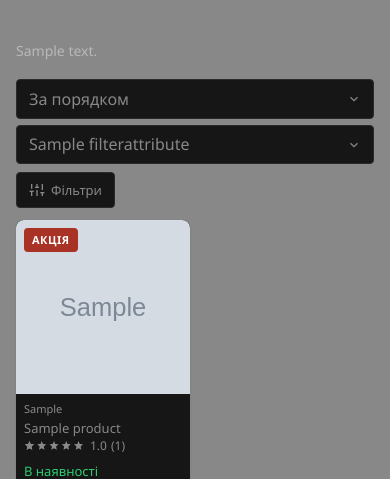
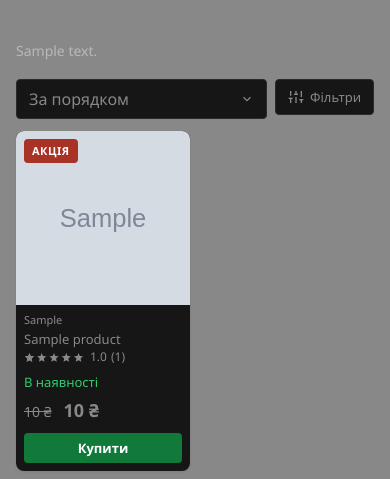
Before and after one commit to BonisOleg/books, a Django app: page /catalog/sample/ in a window 390 px wide. Shown: the part 132-611 px from the top of the page. Run offline with Django 5.2, Linux system fonts and the light colour scheme; data comes from the database, SQL or seed files in the repository; tables that the repository leaves empty hold one stand-in row (values such as "Sample post"); grey boxes marked "Sample" are stand-in pictures; some libraries are stand-ins or nearby versions.

Commit message:
feat: product card price-button fix + attr filters moved to sidebar
Task 1: fix product-card gap between price and buy button
- product-card__name: flex:1 absorbs extra space → price+button always adjacent
- product-card__actions: remove margin-top:auto (was creating gap)

Task 2: move attr-filters from toolbar into filter_panel sidebar
- filter_panel.html: attr filter groups added (filter-group__title + filter-checkbox)
- filter_panel form: hx-include no longer needs .attr-filters__fields input
- category_detail.html: remove attr_filters toolbar include; sidebar/mobile-filters
  visible when filter_groups OR attribute_filters; sort hx-include updated
- category_list.html: remove attr_filters toolbar include (catalog has no sidebar)
- catalog-filters.css: remove dead .attr-filter* / .attr-filters* styles
- catalog-filters.js: remove dead attr-filters submit handler; add mobile scroll-to-grid
  after Застосувати (htmx:afterSwap + submit button tracking)

Tests: update test_catalog_filters.py for sidebar markup
- filter-checkbox class, filter-panel__submit button, SORT_HX_INCLUDE constant
- catalog tests: attr filters no longer rendered in catalog toolbar

Co-authored-by: Cursor <cursoragent@cursor.com>

```diff
--- a/static/css/catalog-filters.css
+++ b/static/css/catalog-filters.css
@@ -24,195 +24,15 @@
     max-width: 220px;
 }
 
-.attr-filters {
-    display: flex;
-    flex-wrap: wrap;
-    align-items: flex-start;
-    gap: 8px;
-    min-width: 0;
-    max-width: 100%;
-    margin: 0;
-}
-
-.attr-filters__fields {
-    display: flex;
-    flex-wrap: wrap;
-    align-items: flex-start;
-    gap: 8px;
-    min-width: 0;
-    max-width: 100%;
-}
-
-.attr-filter {
-    position: relative;
-    flex: 0 1 auto;
-    min-width: 0;
-    max-width: 100%;
-}
-
-.attr-filter__summary {
-    display: flex;
-    align-items: center;
-    justify-content: space-between;
-    gap: 8px;
-    box-sizing: border-box;
-    width: auto;
-    max-width: 11rem;
-    min-height: 38px;
-    margin: 0;
-    padding: 8px 12px;
-    list-style: none;
-    cursor: pointer;
-    background: var(--color-bg-white);
-    border: 1px solid var(--color-border);
-    border-radius: var(--radius-sm);
-    color: var(--color-text);
-    font-size: 0.8125rem;
-    font-family: var(--font-main);
-    line-height: 1.3;
-    -webkit-appearance: none;
-    appearance: none;
-    -webkit-tap-highlight-color: transparent;
-    touch-action: manipulation;
-    -webkit-user-select: none;
-    user-select: none;
-}
-
-.attr-filter__summary::-webkit-details-marker {
-    display: none;
-}
-
-.attr-filter__summary:focus-visible {
-    outline: 2px solid var(--color-accent);
-    outline-offset: 1px;
-}
-
-.attr-filter__label {
-    overflow: hidden;
-    text-overflow: ellipsis;
-    white-space: nowrap;
-    min-width: 0;
-}
-
-.attr-filter__arrow {
-    width: 14px;
-    height: 14px;
-    flex-shrink: 0;
-    color: var(--color-text-muted);
-    transition: transform 0.2s ease, color 0.2s ease;
-}
-
-.attr-filter[open] .attr-filter__summary {
-    border-color: var(--color-accent);
-}
-
-.attr-filter[open] .attr-filter__arrow {
-    transform: rotate(180deg);
-    color: var(--color-accent);
-}
-
-.attr-filter__panel {
-    position: absolute;
-    z-index: 40;
-    top: calc(100% + 6px);
-    left: 0;
-    box-sizing: border-box;
-    display: flex;
-    flex-direction: column;
-    width: max-content;
-    min-width: 100%;
-    max-width: 16rem;
-    max-height: 16rem;
-    max-height: min(16rem, 70dvh);
-    overflow: hidden;
-    background: var(--color-primary-light);
-    border: 1px solid var(--color-border);
-    border-radius: var(--radius-md);
-    box-shadow: 0 16px 48px rgba(0, 0, 0, 0.7), 0 4px 12px rgba(0, 0, 0, 0.5);
-}
-
-.attr-filter__options {
-    min-height: 0;
-    overflow-x: hidden;
-    overflow-y: auto;
-    -webkit-overflow-scrolling: touch;
-    overscroll-behavior: contain;
-}
-
-.attr-filter__option {
-    display: flex;
-    align-items: flex-start;
-    gap: 8px;
-    margin: 0;
-    padding: 10px 12px;
-    color: var(--color-text);
-    font-size: 0.875rem;
-    line-height: 1.35;
-    cursor: pointer;
-    -webkit-tap-highlight-color: transparent;
-    touch-action: manipulation;
-}
-
-.attr-filter__option + .attr-filter__option {
-    border-top: 1px solid var(--color-border-light);
-}
-
-.attr-filter__option input {
-    width: 16px;
-    height: 16px;
-    margin: 2px 0 0;
-    flex-shrink: 0;
-    accent-color: var(--color-accent);
-}
-
-.attr-filter__option span {
-    min-width: 0;
-    overflow-wrap: anywhere;
-}
-
-.attr-filter__option:hover,
-.attr-filter__option:focus-within {
-    background: rgba(201, 162, 91, 0.1);
-    color: var(--color-accent);
-}
-
-.attr-filter__apply {
-    display: flex;
-    align-items: center;
-    justify-content: center;
-    align-self: stretch;
-    flex: 0 0 auto;
-    min-height: 44px;
-    margin: 8px;
-    padding: 10px 14px;
-    box-sizing: border-box;
-    font-size: 0.875rem;
-    line-height: 1.2;
-    touch-action: manipulation;
-    -webkit-tap-highlight-color: transparent;
-}
-
 @media (max-width: 767px) {
     .catalog-toolbar__controls .catalog-toolbar__sort,
-    .catalog-toolbar__controls .cs-wrap,
-    .attr-filter,
-    .attr-filter__summary {
+    .catalog-toolbar__controls .cs-wrap {
         max-width: 100%;
     }
 
-    .attr-filter__summary,
     .catalog-toolbar__controls .cs-trigger,
-    .catalog-toolbar__controls select,
-    .attr-filter__apply {
+    .catalog-toolbar__controls select {
         font-size: 16px;
-    }
-
-    .attr-filter__panel {
-        max-width: min(16rem, 100%);
-    }
-
-    .attr-filter__apply {
-        min-height: 44px;
     }
 }
 
@@ -222,24 +42,9 @@
     }
 
     .catalog-toolbar__controls .catalog-toolbar__sort,
-    .catalog-toolbar__controls .cs-wrap,
-    .attr-filters,
-    .attr-filters__fields,
-    .attr-filter,
-    .attr-filter__summary,
-    .attr-filter__panel {
+    .catalog-toolbar__controls .cs-wrap {
         flex-basis: 100%;
         width: 100%;
         max-width: 100%;
     }
-
-    .attr-filter__panel {
-        left: 0;
-        right: 0;
-    }
-
-    .attr-filter__apply {
-        min-height: 44px;
-        margin: 8px;
-    }
 }
--- a/static/css/product-card.css
+++ b/static/css/product-card.css
@@ -79,6 +79,7 @@
     overflow-wrap: anywhere;
     word-break: break-word;
     min-width: 0;
+    flex: 1;
 }
 
 .product-card__name a {
@@ -99,7 +100,6 @@
 
 .product-card__actions {
     padding-top: 4px;
-    margin-top: auto;
 }
 
 .rating {
--- a/static/js/catalog-filters.js
+++ b/static/js/catalog-filters.js
@@ -1,39 +1,36 @@
 (function () {
     'use strict';
 
-    function closeOthers(current) {
-        document.querySelectorAll('.attr-filter[open]').forEach(function (node) {
-            if (node !== current) {
-                node.removeAttribute('open');
-            }
-        });
-    }
+    var _submitClicked = false;
 
-    document.addEventListener('click', function (event) {
-        var inside = event.target.closest ? event.target.closest('.attr-filter') : null;
-        closeOthers(inside);
-    });
-
-    document.addEventListener('keydown', function (event) {
-        if (event.key === 'Escape') {
-            closeOthers(null);
+    document.addEventListener('click', function (e) {
+        if (e.target.closest && e.target.closest('.filter-panel__submit')) {
+            _submitClicked = true;
         }
     });
 
-    document.querySelectorAll('form.attr-filters').forEach(function (form) {
-        form.addEventListener('submit', function () {
-            var select = document.querySelector('.catalog-toolbar select[name="sort"]');
-            if (!select) {
-                return;
+    document.body.addEventListener('htmx:afterSwap', function (e) {
+        if (!_submitClicked) {
+            return;
+        }
+        _submitClicked = false;
+        if (!e.detail || !e.detail.target || e.detail.target.id !== 'product-grid') {
+            return;
+        }
+        var panel = document.getElementById('mobile-filters');
+        if (panel && panel.classList.contains('is-open')) {
+            panel.classList.remove('is-open');
+            var overlay = document.getElementById('filter-overlay');
+            if (overlay) {
+                overlay.classList.remove('is-visible');
             }
-            var value = select.value || '';
-            if (!value || value.charAt(0) === '/' || value.charAt(0) === '?') {
-                return;
-            }
-            var hidden = form.querySelector('input[name="sort"]');
-            if (hidden) {
-                hidden.value = value;
-            }
-        });
+            document.body.style.overflow = '';
+        }
+        var grid = document.getElementById('product-grid');
+        if (grid) {
+            setTimeout(function () {
+                grid.scrollIntoView({ behavior: 'smooth', block: 'start' });
+            }, 50);
+        }
     });
 }());
--- a/templates/products/category_detail.html
+++ b/templates/products/category_detail.html
@@ -60,7 +60,7 @@
             <select hx-get="{% url 'products:category' category.slug %}"
                     hx-target="#product-grid"
                     hx-swap="innerHTML"
-                    hx-include=".filter-panel input[name], .filter-panel select[name], .attr-filters__fields input"
+                    hx-include=".filter-panel input[name], .filter-panel select[name]"
                     name="sort"
                     data-custom-select
                     aria-label="{% trans 'Сортування' %}">
@@ -70,9 +70,8 @@
                 <option value="newest" {% if current_sort == 'newest' %}selected{% endif %}>{% trans 'За новизною' %}</option>
             </select>
         </div>
-        {% include "products/partials/attribute_filters.html" %}
         </div>
-        {% if filter_groups %}
+        {% if filter_groups or attribute_filters %}
         <button class="catalog-toolbar__filter-btn" id="open-filters">
             <svg viewBox="0 0 24 24" fill="none" stroke="currentColor" stroke-width="2">
                 <line x1="4" y1="21" x2="4" y2="14"/><line x1="4" y1="10" x2="4" y2="3"/>
@@ -86,14 +85,14 @@
         {% endif %}
     </div>
 
-    <div class="catalog-layout{% if not filter_groups %} catalog-layout--full{% endif %}">
-        {% if filter_groups %}
+    <div class="catalog-layout{% if not filter_groups and not attribute_filters %} catalog-layout--full{% endif %}">
+        {% if filter_groups or attribute_filters %}
         <aside class="catalog-sidebar">
             {% include "products/partials/filter_panel.html" %}
         </aside>
         {% endif %}
 
-        <div id="product-grid" class="product-grid{% if filter_groups %} product-grid--with-sidebar{% endif %}">
+        <div id="product-grid" class="product-grid{% if filter_groups or attribute_filters %} product-grid--with-sidebar{% endif %}">
             {% include "products/partials/product_grid.html" %}
         </div>
     </div>
@@ -102,7 +101,7 @@
 
 </div>
 
-{% if filter_groups %}
+{% if filter_groups or attribute_filters %}
 <div class="mobile-menu__overlay" id="filter-overlay"></div>
 <div class="mobile-filters" id="mobile-filters">
     <div class="mobile-filters__header">
--- a/templates/products/category_list.html
+++ b/templates/products/category_list.html
@@ -43,7 +43,6 @@
                 <option value="{% querystring sort='newest' page=None %}" {% if current_sort == 'newest' %}selected{% endif %}>{% trans 'За новизною' %}</option>
             </select>
         </div>
-        {% include "products/partials/attribute_filters.html" %}
         </div>
     </div>
 
--- a/templates/products/partials/filter_panel.html
+++ b/templates/products/partials/filter_panel.html
@@ -4,7 +4,7 @@
           hx-target="#product-grid"
           hx-swap="innerHTML"
           hx-trigger="change"
-          hx-include="[name='sort'], .attr-filters__fields input">
+          hx-include="[name='sort']">
 
         {% for group in filter_groups %}
 
@@ -65,6 +65,18 @@
         {% endif %}
         {% endfor %}
 
+        {% for attr in attribute_filters %}
+        <div class="filter-group">
+            <div class="filter-group__title">{{ attr.name }}{% if attr.selected_count %} ({{ attr.selected_count }}){% endif %}</div>
+            {% for value in attr.values %}
+            <label class="filter-checkbox">
+                <input type="checkbox" name="f_{{ attr.slug }}" value="{{ value.slug }}" {% if value.selected %}checked{% endif %}>
+                {{ value.name }}
+            </label>
+            {% endfor %}
+        </div>
+        {% endfor %}
+
         <button type="submit" class="btn btn--primary btn--block btn--sm filter-panel__submit">
             {% trans 'Застосувати' %}
         </button>
```
Also changed, not shown: products/tests/test_catalog_filters.py (+9 -10 lines).
